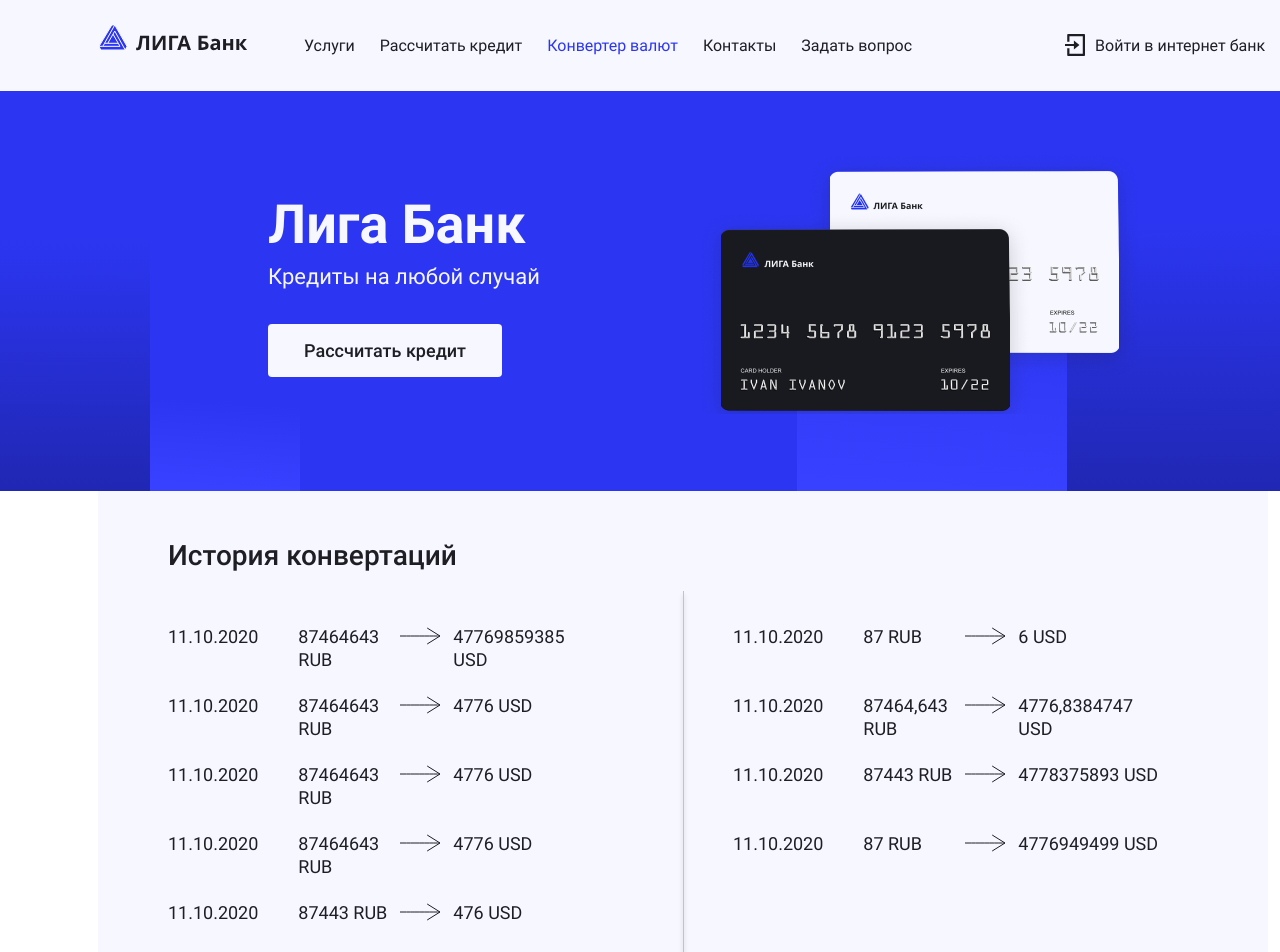
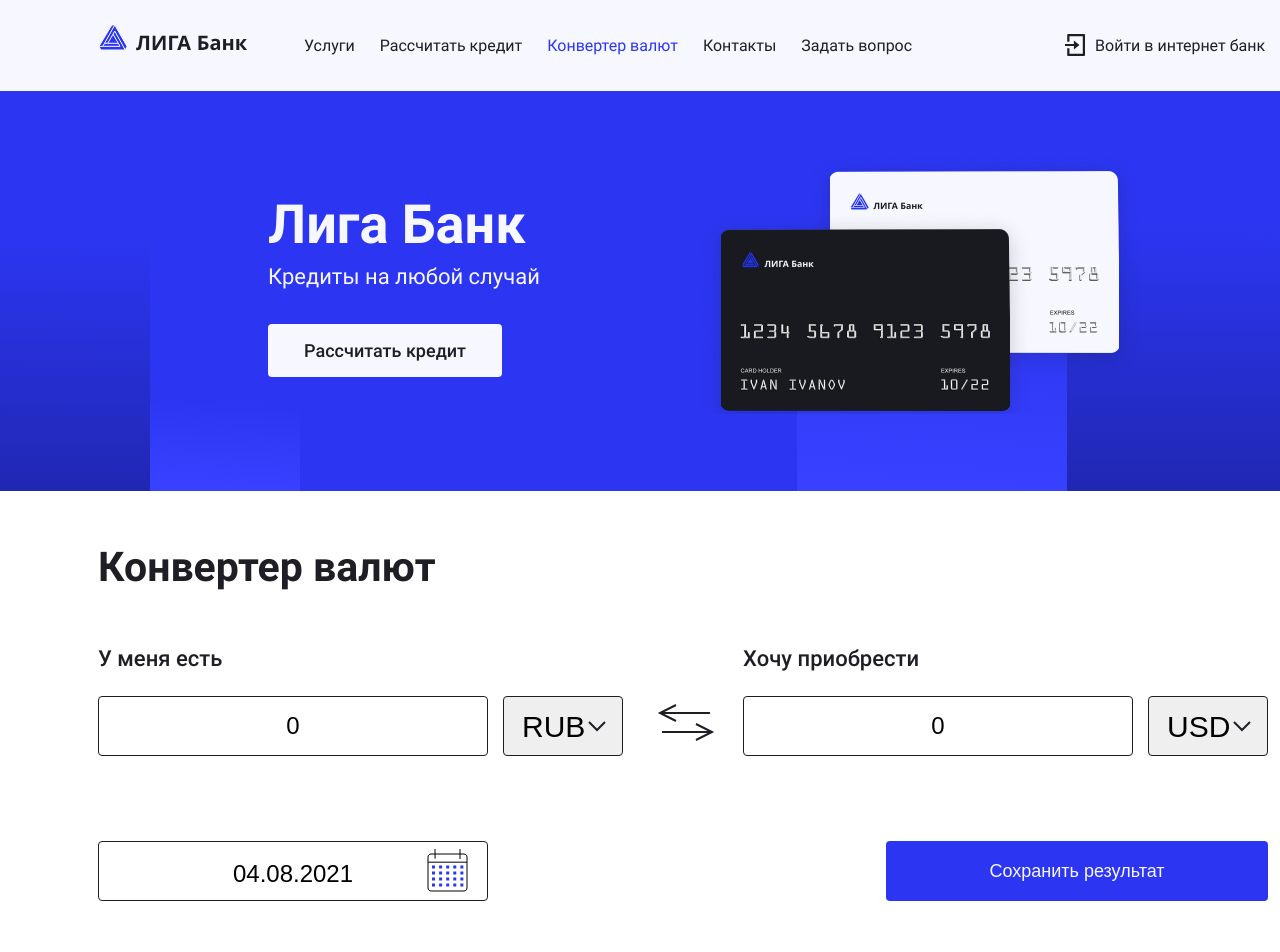
Before and after one commit to smolitskayahtmlacademy/Mironovich_ligabank, a React (Create React App) app: page / in a window 1280 px wide. Shown: the top 952 px of the page. Built offline with nearby package versions, Linux system fonts and the light colour scheme.

Commit message:
adds styles for converter

```diff
--- a/package.json
+++ b/package.json
@@ -9,6 +9,7 @@
     "node-sass": "^6.0.1",
     "prop-types": "^15.7.2",
     "react": "^17.0.2",
+    "react-datepicker": "^4.1.1",
     "react-dom": "^17.0.2",
     "react-redux": "^7.2.2",
     "react-router-dom": "^5.2.0",
--- /dev/null
+++ b/src/components/amount-input/amount-input.jsx
@@ -0,0 +1,46 @@
+import React from 'react';
+import {DEFAULT_SELL_CURRENCY} from '../../constants';
+
+import styles from './amount-input.module.scss';
+
+
+function AmountInput(
+  {
+    labelTitle,
+    inputValue,
+    currencyValue= DEFAULT_SELL_CURRENCY,
+    options=[],
+    selectName,
+    className='',
+    onInputChange,
+    onSelectChange,
+    disabled,
+  }) {
+  return (
+    <div className={`${styles.amountInput} ${className}`}>
+      <div className={styles.wrapper}>
+        <label className={styles.label}>{labelTitle}</label>
+        <input
+          className={styles.input}
+          maxLength={10}
+          value={inputValue || 0}
+          placeholder="Введите значение"
+          onChange={onInputChange}
+          disabled={disabled}
+        />
+      </div>
+      <select
+        className={styles.select}
+        name={selectName}
+        value={currencyValue}
+        onChange={onSelectChange}
+        disabled={disabled}
+      >
+        {options.map((item) => <option key={item} value={item}>{item}</option>)}
+      </select>
+    </div>
+  );
+}
+
+
+export default AmountInput;
--- /dev/null
+++ b/src/components/amount-input/amount-input.module.scss
@@ -0,0 +1,56 @@
+.amountInput {
+  width: 525px;
+  display: flex;
+  justify-content: flex-start;
+  align-items: flex-end;
+  flex-direction: row;
+}
+
+.wrapper {
+  display: flex;
+  flex-direction: column;
+}
+
+.label {
+  flex-grow: 1;
+  margin-bottom: 22px;
+  color: #1F1E25;
+  font-size: 22px;
+  line-height: 31px;
+  font-weight: 500;
+}
+
+.input {
+  width: 390px;
+  height: 60px;
+  padding: 13px;
+  margin-right: 15px;
+  border: 1px solid #1F1E25;
+  border-radius: 4px;
+  color: #000000;
+  font-size: 24px;
+  line-height: 34px;
+  text-align: center;
+}
+
+.select {
+  cursor: pointer;
+  width: 120px;
+  height: 60px;
+  padding: 9px 0 9px 18px;
+  border: 1px solid #1F1E25;
+  border-radius: 4px;
+  color: #000000;
+  font-size: 30px;
+  line-height: 42px;
+  font-weight: normal;
+  -webkit-appearance: none;
+  -moz-appearance: none;
+  -ms-appearance: none;
+  appearance: none;
+  background-image: url('../../assets/img/select-arrow.svg');
+  background-repeat: no-repeat;
+  background-size: 18px 11px;
+  background-position-x: 84px;
+  background-position-y: 24px;
+}
--- /dev/null
+++ b/src/components/calendar/calendar.jsx
@@ -0,0 +1,27 @@
+import React from 'react';
+import DatePicker from 'react-datepicker';
+import 'react-datepicker/dist/react-datepicker.css';
+import {TODAY} from '../../constants';
+
+import styles from './calendar.module.scss';
+
+
+function Calendar({ selectedDate, onDateSelect }) {
+  const DATE_FORMAT = 'dd.MM.yyyy';
+  const minDate = new Date(TODAY);
+  minDate.setDate(minDate.getDate() - 7);
+
+  return (
+    <DatePicker
+      wrapperClassName={styles.calendar}
+      selected={selectedDate}
+      onChange={onDateSelect}
+      dateFormat={DATE_FORMAT}
+      minDate={minDate}
+      maxDate={TODAY}
+    />
+  );
+}
+
+
+export default Calendar;
--- /dev/null
+++ b/src/components/calendar/calendar.module.scss
@@ -0,0 +1,28 @@
+.calendar {
+  position: relative;
+
+  &::after {
+    cursor: pointer;
+    content: '';
+    position: absolute;
+    width: 41px;
+    height: 44px;
+    top: 7px;
+    right: 20px;
+    background-image: url('../../assets/img/calendar-input.svg');
+    background-repeat: no-repeat;
+  }
+}
+
+.calendar input {
+  width: 390px;
+  height: 60px;
+  padding: 20px 10px 15px 10px;
+  border: 1px solid #1F1E25;
+  border-radius: 4px;
+  color: #000000;
+  font-size: 24px;
+  line-height: 34px;
+  font-weight: normal;
+  text-align: center;
+}
--- /dev/null
+++ b/src/components/converter/converter.jsx
@@ -0,0 +1,69 @@
+import React, {useState} from 'react';
+import AmountInput from '../amount-input/amount-input';
+import {
+  CURRENCY_OPTIONS,
+  DEFAULT_BUY_CURRENCY,
+  DEFAULT_SELL_CURRENCY,
+  TODAY} from '../../constants';
+import Calendar from '../calendar/calendar';
+
+import styles from './converter.module.scss';
+
+
+function Converter() {
+
+  const [sellAmount, setSellAmount] = React.useState('0');
+  const [buyAmount, setBuyAmount] = React.useState('0');
+
+  const [selectedDate, setSelectedDate] = useState(TODAY);
+
+  const [sellCurrency, setSellCurrency] = React.useState(DEFAULT_SELL_CURRENCY);
+  const [buyCurrency, setBuyCurrency] = React.useState(DEFAULT_BUY_CURRENCY);
+
+  const [isDisabled, setIsDisabled] = React.useState(false);
+
+
+  return (
+    <section className={styles.converter}>
+      <h2 className={styles.title}>Конвертер валют</h2>
+      <form className={styles.form} action="#" method="get">
+        <AmountInput
+          className={styles.amount}
+          currencyValue={sellCurrency}
+          inputValue={sellAmount}
+          labelTitle={'У меня есть'}
+          options={CURRENCY_OPTIONS}
+          selectName={'currency-select'}
+          onInputChange={() => {}}
+          onSelectChange={() => {}}
+          disabled={isDisabled}
+        />
+        <AmountInput
+          className={styles.amount}
+          currencyValue={buyCurrency}
+          inputValue={buyAmount}
+          labelTitle={'Хочу приобрести'}
+          options={CURRENCY_OPTIONS}
+          selectName={'currency-select'}
+          onInputChange={() => {}}
+          onSelectChange={() => {}}
+          disabled={isDisabled}
+        />
+        <Calendar
+          selectedDate={selectedDate}
+          onDateSelect={() => {}}
+        />
+        <button
+          className={styles.submit}
+          type="submit"
+          disabled={isDisabled}
+        >
+          Сохранить результат
+        </button>
+      </form>
+    </section>
+  );
+}
+
+
+export default Converter;
--- /dev/null
+++ b/src/components/converter/converter.module.scss
@@ -0,0 +1,72 @@
+.converter {
+  width: 100%;
+  min-height: 510px;
+  box-sizing: border-box;
+  padding: 48px 98px 100px 98px;
+  margin: 0 auto;
+}
+
+.title {
+  margin-top: 0;
+  margin-bottom: 47px;
+  color: #1F1E25;
+  font-weight: 700;
+  font-size: 41px;
+  line-height: 57px;
+}
+
+.form {
+  display: flex;
+  flex-wrap: wrap;
+  justify-content: space-between;
+}
+
+.amount {
+  position: relative;
+  margin-bottom: 85px;
+}
+
+.amount:first-child::after {
+  content: '';
+  position: absolute;
+  right: -92px;
+  bottom: 15px;
+  width: 53px;
+  height: 18px;
+  background-image: url('../../assets/img/converter-arrow.svg');
+  background-repeat: no-repeat;
+}
+
+.amount:nth-child(2)::after {
+  content: '';
+  position: absolute;
+  left: -86px;
+  bottom: 34px;
+  width: 53px;
+  height: 18px;
+  background-image: url('../../assets/img/converter-arrow.svg');
+  background-repeat: no-repeat;
+  transform: rotate(180deg);
+}
+
+.submit {
+  cursor: pointer;
+  min-width: 382px;
+  height: 60px;
+  border: none;
+  background-color: #2C36F2;
+  border-radius: 4px;
+  color: #F6F7FF;
+  font-weight: 500;
+  font-size: 18px;
+  line-height: 25px;
+  text-align: center;
+
+  &:hover {
+    opacity: 0.5;
+  }
+
+  &:active {
+    background-color: #171E9D;
+  }
+}
--- a/src/components/history/history.jsx
+++ b/src/components/history/history.jsx
@@ -9,15 +9,15 @@ const OPERATIONS = [
   {
     id: 0,
     date: '11.10.2020',
-    sellAmount: '87464643',
+    sellAmount: '8746',
     sellCurrency: 'RUB',
-    buyAmount: '47769859385',
+    buyAmount: '4776',
     buyCurrency: 'USD',
   },
   {
     id: 1,
     date: '11.10.2020',
-    sellAmount: '87464643',
+    sellAmount: '874',
     sellCurrency: 'RUB',
     buyAmount: '4776',
     buyCurrency: 'USD',
@@ -25,7 +25,7 @@ const OPERATIONS = [
   {
     id: 2,
     date: '11.10.2020',
-    sellAmount: '87464643',
+    sellAmount: '874',
     sellCurrency: 'RUB',
     buyAmount: '4776',
     buyCurrency: 'USD',
@@ -33,7 +33,7 @@ const OPERATIONS = [
   {
     id: 3,
     date: '11.10.2020',
-    sellAmount: '87464643',
+    sellAmount: '87',
     sellCurrency: 'RUB',
     buyAmount: '4776',
     buyCurrency: 'USD',
@@ -57,9 +57,9 @@ const OPERATIONS = [
   {
     id: 6,
     date: '11.10.2020',
-    sellAmount: '87464,643',
+    sellAmount: '874',
     sellCurrency: 'RUB',
-    buyAmount: '4776,8384747',
+    buyAmount: '4776',
     buyCurrency: 'USD',
   },
   {
@@ -67,7 +67,7 @@ const OPERATIONS = [
     date: '11.10.2020',
     sellAmount: '87443',
     sellCurrency: 'RUB',
-    buyAmount: '4778375893',
+    buyAmount: '477',
     buyCurrency: 'USD',
   },
   {
@@ -75,7 +75,7 @@ const OPERATIONS = [
     date: '11.10.2020',
     sellAmount: '87',
     sellCurrency: 'RUB',
-    buyAmount: '4776949499',
+    buyAmount: '477',
     buyCurrency: 'USD',
   },
 ];
--- /dev/null
+++ b/src/constants.js
@@ -0,0 +1,8 @@
+export const CURRENCY_OPTIONS = ['RUB', 'USD', 'EUR', 'GBP', 'CNY'];
+
+export const DEFAULT_SELL_CURRENCY = 'RUB';
+export const DEFAULT_BUY_CURRENCY = 'USD';
+
+export const AMOUNT_PRECISION = 4;
+
+export const TODAY = new Date();
--- a/src/pages/main-page/main-page.jsx
+++ b/src/pages/main-page/main-page.jsx
@@ -1,4 +1,5 @@
 import React from 'react';
+import Converter from '../../components/converter/converter';
 import Footer from '../../components/footer/footer';
 import Header from '../../components/header/header';
 import History from '../../components/history/history';
@@ -14,7 +15,8 @@ function MainPage() {
       <main>
         <h1 className="visuallyHidden">Лига банк - страница &quot;Конвертер валют&quot;</h1>
         <Promo />
-        <History />
+        <Converter />
+        <History className={styles.history}/>
       </main>
       <Footer />
     </div>
--- a/src/pages/main-page/main-page.module.scss
+++ b/src/pages/main-page/main-page.module.scss
@@ -3,3 +3,7 @@
   display: grid;
   grid-template-rows: min-content 1fr min-content;
 }
+
+.history {
+  margin-bottom: 110px;
+}
```
Also changed, not shown: 1 other file (tests, documents, lock files or other folders).
